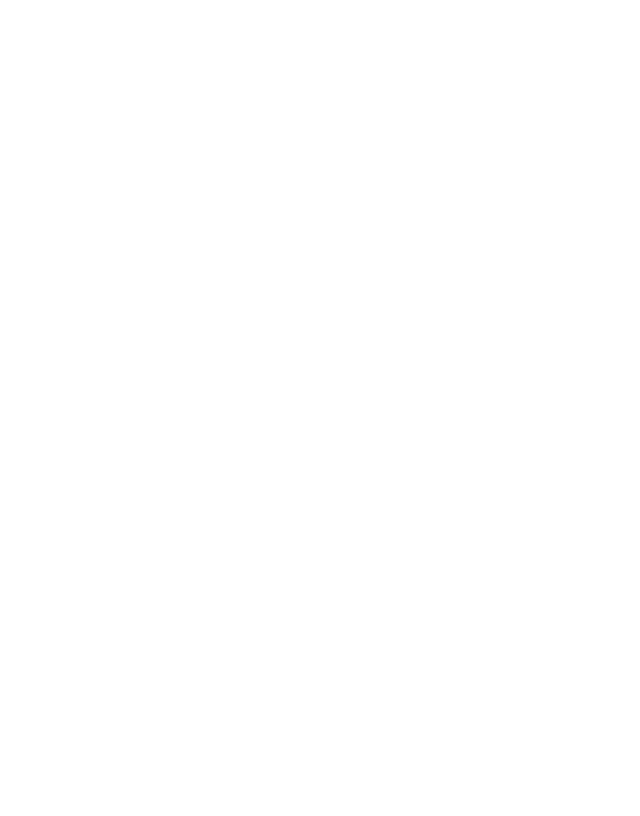
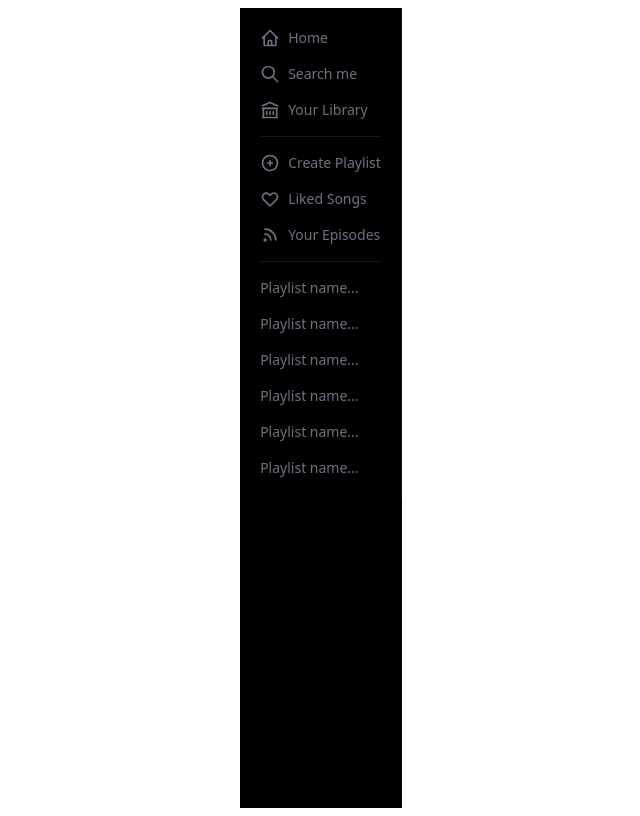
Before and after one commit to ECecillo/SpotifyClone, a Next.js app: page / in a window 1280 px wide. Shown: the whole page, without its empty margins (319-959 px from the left). Built offline with nearby package versions, Linux system fonts and the light colour scheme.

Commit message:
Création de Sidebar.js / Sidebar : Ajout des éléments consituant notre navbar.

```diff
--- a/components/Sidebar.js
+++ b/components/Sidebar.js
@@ -1,8 +1,60 @@
+import {
+  HomeIcon,
+  SearchIcon,
+  LibraryIcon,
+  HeartIcon,
+  PlusCircleIcon,
+  RssIcon,
+} from '@heroicons/react/outline';
+
 function Sidebar() {
   return (
-    <>
-      <h1>Hello world</h1>
-    </>
+    /* Met le texte en gris, p-5 : padding de 5, text-sm : redimenssionne le texte en fonction des breakpoints réduit la taille pour version mobile. */
+    /* Border-r met une bodure juste sur la droite et met à la couleur noir */
+    <div className="text-gray-500 p-5 text-sm border-r border-gray-900">
+      {/* space-y-4 : ajoute de l'espace entre nos composants */}
+      <div className="space-y-4">
+        {/* Pour chaque bouton on va mettre en flex pour que les éléments à l'intérieur (icone + Texte soit en ligne) */}
+        {/* On centre les éléments avec items-center */}
+        {/* hover method en line style */}
+        <button className="flex items-center space-x-2 hover:text-white">
+          <HomeIcon className="h-5 w-5" />
+          <p>Home</p>
+        </button>
+        <button className="flex items-center space-x-2 hover:text-white">
+          <SearchIcon className="h-5 w-5" />
+          <p>Search me</p>
+        </button>
+        <button className="flex items-center space-x-2 hover:text-white">
+          <LibraryIcon className="h-5 w-5" />
+          <p>Your Library</p>
+        </button>
+        {/* On va mettre une bordure vers le bas en noir et on lui passe une taille que le compilateur de style va interpréter [0.1px] */}
+        <hr className="border-t-[0.1px] border-gray-900" />
+        {/* Autre partie de la sidebar */}
+        <button className="flex items-center space-x-2 hover:text-white">
+          <PlusCircleIcon className="h-5 w-5" />
+          <p>Create Playlist</p>
+        </button>
+        <button className="flex items-center space-x-2 hover:text-white">
+          <HeartIcon className="h-5 w-5" />
+          <p>Liked Songs</p>
+        </button>
+        <button className="flex items-center space-x-2 hover:text-white">
+          <RssIcon className="h-5 w-5" />
+          <p>Your Episodes</p>
+        </button>
+        {/* On va mettre une bordure vers le bas en noir et on lui passe une taille que le compilateur de style va interpréter [0.1px] */}
+        <hr className="border-t-[0.1px] border-gray-900" />
+        {/* Playlists que l'on va récupérer avec l'API */}
+        <p className="cursor-pointer hover:text-white"> Playlist name...</p>
+        <p className="cursor-pointer hover:text-white"> Playlist name...</p>
+        <p className="cursor-pointer hover:text-white"> Playlist name...</p>
+        <p className="cursor-pointer hover:text-white"> Playlist name...</p>
+        <p className="cursor-pointer hover:text-white"> Playlist name...</p>
+        <p className="cursor-pointer hover:text-white"> Playlist name...</p>
+      </div>
+    </div>
   );
 }
 export default Sidebar;
--- a/package.json
+++ b/package.json
@@ -6,6 +6,7 @@
     "start": "next start"
   },
   "dependencies": {
+    "@heroicons/react": "^1.0.5",
     "next": "latest",
     "react": "^17.0.2",
     "react-dom": "^17.0.2"
--- a/pages/index.tsx
+++ b/pages/index.tsx
@@ -1,4 +1,5 @@
 import Head from 'next/head';
+import Sidebar from '../components/Sidebar';
 
 export default function Home() {
   return (
@@ -6,7 +7,10 @@
       <Head>
         <title>Spotify Clone :D</title>
       </Head>
-      <main></main>
+      {/* On met la taille du main à la taille de l'écran/fenêtre et on lui passe overflow-hidden pour formatter le */}
+      <main className="bg-black h-screen overflow-hidden">
+        <Sidebar />
+      </main>
     </div>
   );
 }
--- /dev/null
+++ b/pages/login.js
@@ -0,0 +1,8 @@
+function Login() {
+  return (
+    <div>
+      <h1>This is Login pages.</h1>
+    </div>
+  );
+}
+export default Login;
```
Also changed, not shown: 1 other file (tests, documents, lock files or other folders).
